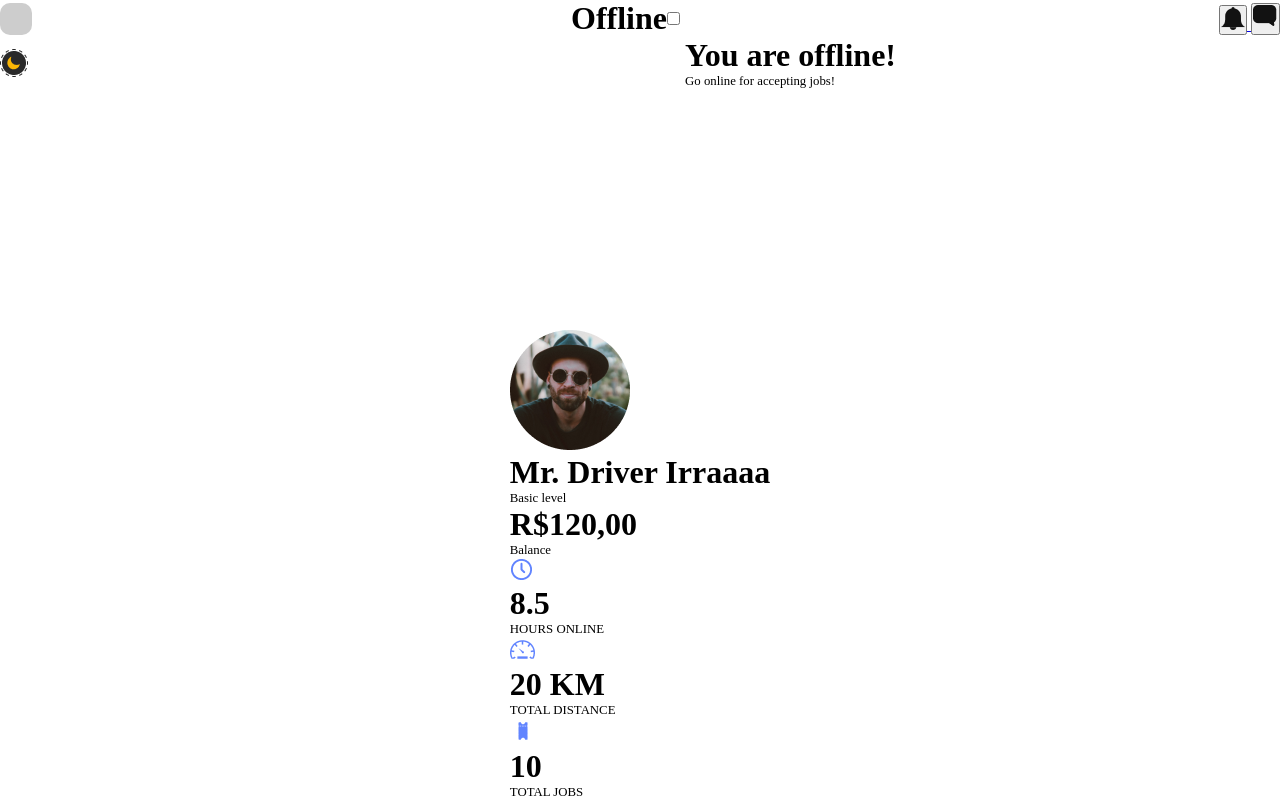
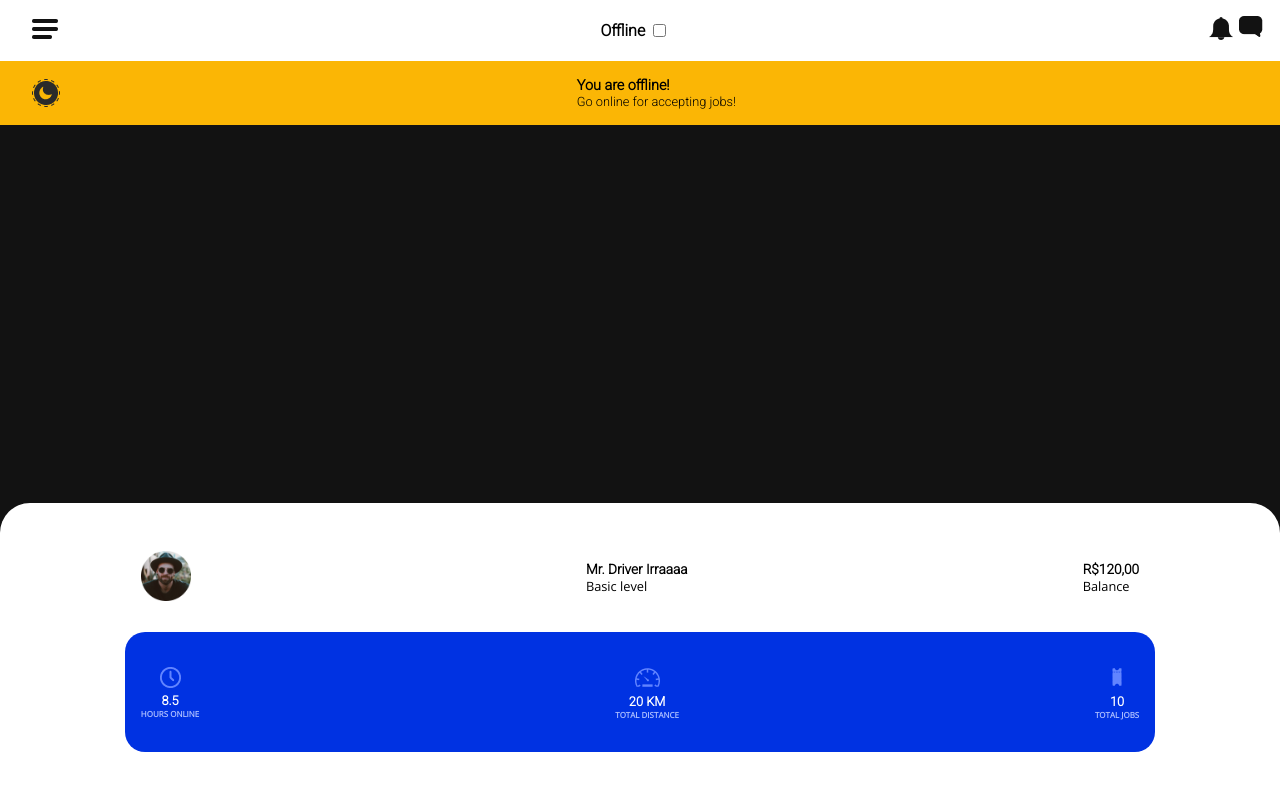
Before and after one commit to RebecaBaruch/Muv_DriverApp, a PHP site: page /templates/init-screen.html in a window 1280 px wide. Run offline with PHP 8.4, Linux system fonts and the light colour scheme.

Commit message:
estilizei a página init-screen.html

```diff
--- a/Muv_Driver/www/css/index.css
+++ b/Muv_Driver/www/css/index.css
@@ -18,6 +18,7 @@
  */
 
  @import url('https://fonts.googleapis.com/css2?family=Roboto:wght@300&display=swap');
+ @import url('https://fonts.googleapis.com/css2?family=Open+Sans:wght@300&display=swap');
 
 *{
     padding: 0;
@@ -653,12 +654,8 @@ footer{
     overflow: hidden;
     width: 100vw;
     height: 100vh;
-}
 
-.init-body > .container{
-    overflow: hidden;
-    width: 100%;
-    height: 100%;
+    background-color: #121212;
 }
 
 .init-container{
@@ -666,8 +663,8 @@ footer{
     flex-direction: column;
     justify-content: space-between;
     align-items: center;
-    width: 100vw;
-    height: 100vh;
+    width: 100%;
+    height: 100%;
 }
 
 .init-header{
@@ -685,6 +682,47 @@ footer{
     width: 100%;
 }
 
+.start-menu{
+    padding: 1rem;
+    background-color: white;
+}
+
+.status-container > p{
+    margin-right: 0.5rem;
+    font-size: 1rem;
+    font-family: 'Roboto', sans-serif;
+    font-weight: bold;
+}
+
+.btn-menu{
+    outline: none;
+    border: none;
+    margin-left: 1rem;
+    background-color: transparent;
+}
+
+.news-container{
+    display: flex;
+    flex-direction: row;
+    justify-content: space-between;
+    align-items: center;
+    margin-right: 2rem;
+}
+
+.news-btn{
+    outline: none;
+    border: none;
+    background-color: transparent;
+}
+
+#bell-icon{
+    margin-right: 0.4rem;
+}
+
+.status-box{
+    background-color: #FBB605;
+}
+
 .status-container{
     display: flex;
     flex-direction: row;
@@ -693,5 +731,84 @@ footer{
 }
 
 .txtStatus-box{
-    width: 70%;
+    margin-left: 1rem;
+    padding: 1rem;
+    width: 55%;
+    font-size: 1rem;
+    font-family: 'Roboto', sans-serif;
 }
+
+.txtStatus > h1{
+    font-size: 0.9rem;
+    font-weight: bold;
+}
+
+.txtStatus-box > p{
+    font-family: 'Open Sans', sans-serif;
+}
+
+.profile-preview{
+    display: flex;
+    flex-direction: column;
+    justify-content: center;
+    align-items: center;
+    padding: 3rem 0;
+    width: 100%;
+    border-radius: 30px 30px 0 0;
+    background-color: white;
+}
+
+.proPreview-container{
+    display: flex;
+    flex-direction: row;
+    justify-content: space-between;
+    align-items: center;
+    margin-bottom: 1.7rem;
+    width: 78%;
+}
+
+.preview-pic > img{
+    width: 50px;
+    height: 50px;
+}
+
+.p-title{
+    font-family: 'Roboto', sans-serif;
+    font-size: 0.85rem;
+    font-weight: bold;
+}
+
+.p-txt{
+    font-family: 'Open Sans', sans-serif;
+}
+
+.atrLevel-container{
+    display: flex;
+    flex-direction: row;
+    justify-content: space-between;
+    align-items: center;
+    padding: 2rem 1rem;
+    width: 78%;
+    border-radius: 20px;
+    background-color: #0032E2;
+}
+
+.atrLevel-item{
+    display: flex;
+    flex-direction: column;
+    justify-content: space-between;
+    align-items: center;
+}
+
+.atrLevel-item > h1{
+ font-family: 'Roboto', sans-serif;
+ font-size: 0.8rem;
+ color: white;
+}
+
+.atrLevel-item > p{
+    font-family: 'Open Sans', sans-serif;
+    font-size: 0.5rem;
+    font-weight: 700;
+    color: #AABDFF;
+}
--- a/Muv_Driver/www/templates/init-screen.html
+++ b/Muv_Driver/www/templates/init-screen.html
@@ -10,18 +10,18 @@
     <title>Start</title>
 </head>
 <body class="init-body">
-    <div class="container">
+
         <div class="init-container">
             <header class="init-header">
 
                 <div class="start-menu">
 
-                    <button class="btn">
-                        <div class="btn-stick"></div>
+                    <button class="btn-menu">
+                        <img src="../img/menuBtn-icon.png" alt="menu-button-icon">
                     </button>
 
                     <div class="status-container">
-                        <h1> Offline </h1>
+                        <p> Offline </p>
 
                         <input type="checkbox" name="status-check" id="status-btn">
                     </div>
@@ -60,13 +60,13 @@
                     </figure>
 
                     <div class="proPreview-txt">
-                        <h1 class="name">Mr. Driver Irraaaa</h1>
-                        <p class="driver-level"> Basic level </p>
+                        <h1 class="name p-title">Mr. Driver Irraaaa</h1>
+                        <p class="driver-level p-txt"> Basic level </p>
                     </div>
 
                     <div class="cash-txt">
-                        <h1 class="cash"> R$120,00</h1>
-                        <p>Balance</p>
+                        <h1 class="cash p-title"> R$120,00</h1>
+                        <p class="p-txt">Balance</p>
                     </div>
                 </div>
 
@@ -103,6 +103,5 @@
                 </div>
             </div>
         </div>
-    </div>
 </body>
 </html>
```
Also changed, not shown: Muv_Driver/www/img/menuBtn-icon.png (added).
